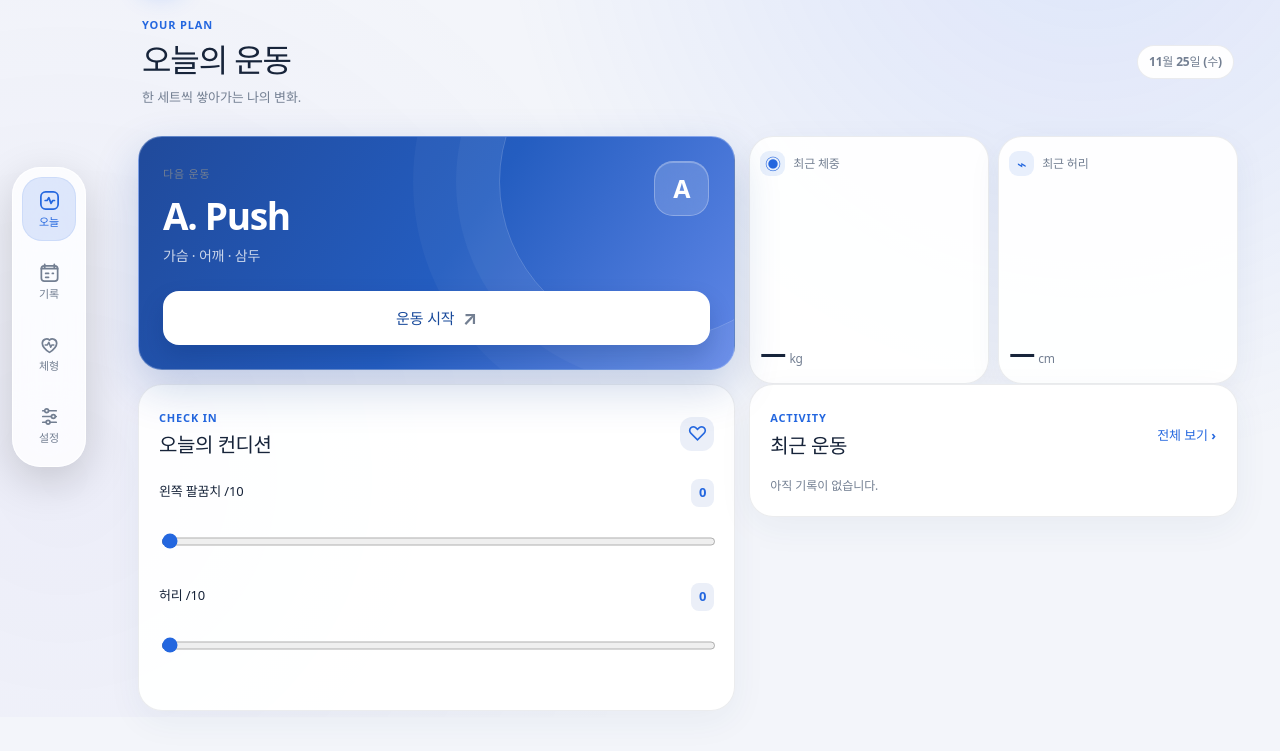
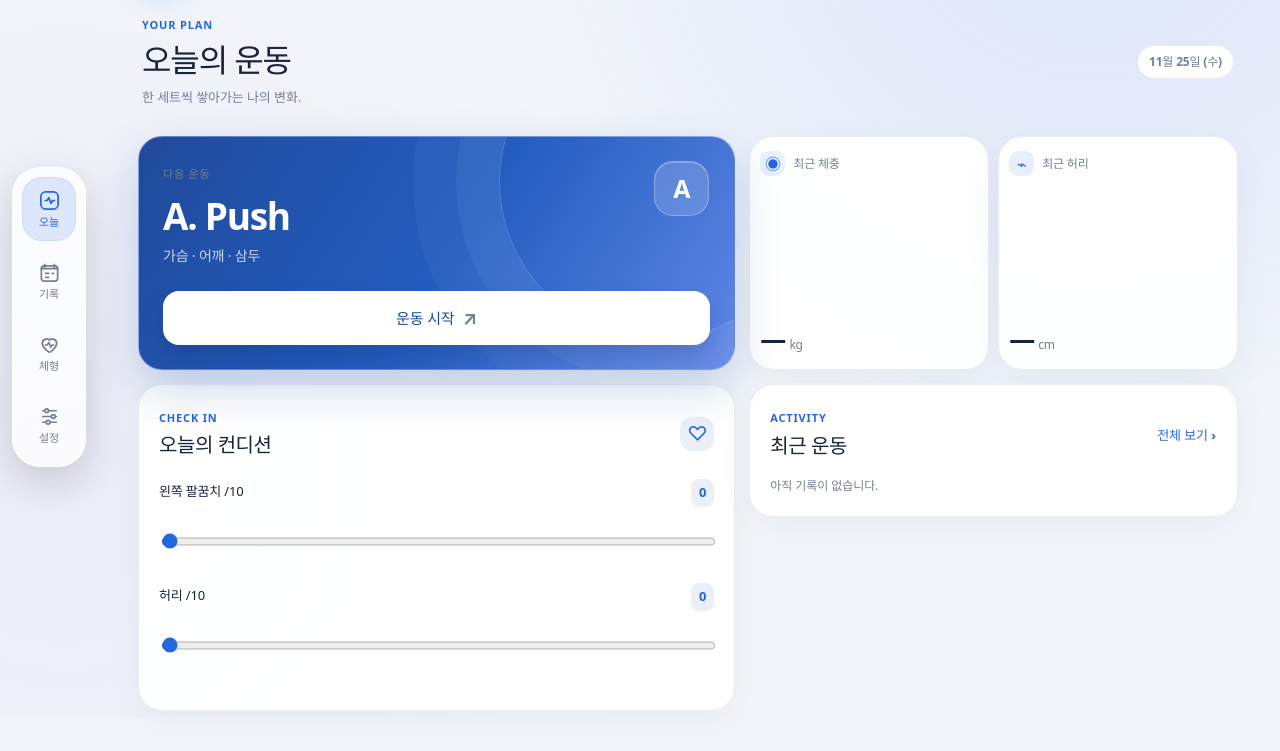
Before and after one commit to changwon-lim/three-split-trainer, a plain HTML site: page index.html in a window 1280 px wide. Shown: the part 83-834 px from the top of the page. Drawn offline with Linux system fonts and the light colour scheme.

Commit message:
Add files via upload

```diff
--- a/index.html
+++ b/index.html
@@ -10,7 +10,7 @@
 
 <main>
 <section id="home" class="view on">
-  <div class="home-intro"><div class="overline">YOUR PLAN</div><div class="intro-row"><h2>오늘의 운동</h2><span id="iosTodayDate" class="date-pill"></span></div><p>한 세트씩 쌓아가는 나의 변화.</p></div>
+  <div class="home-intro"><div class="overline">YOUR PLAN</div><div class="intro-row"><h2>오늘의 운동</h2><span id="iosTodayDate" class="date-pill"></span></div><p>한 세트씩 쌓아가는 나의 변화.<//p></div>
   <div class="card hero"><div class="hero-copy"><span class="hero-kicker">다음 운동</span><h2 id="nextName"></h2><p id="nextSub"></p></div><b id="badge"></b>
   <button id="start" class="primary">운동 시작 <span class="cta-arrow" aria-hidden="true">↗</span></button></div>
   <div class="two metrics-grid"><div class="card stat"><span class="stat-label"><span class="stat-icon" aria-hidden="true">◉</span> 최근 체중</span><div class="stat-reading"><strong id="weight">—</strong><span>kg</span></div></div><div class="card stat"><span class="stat-label"><span class="stat-icon" aria-hidden="true">⌁</span> 최근 허리</span><div class="stat-reading"><strong id="waist">—</strong><span>cm</span></div></div></div>
--- a/ios-fold7.css
+++ b/ios-fold7.css
@@ -84,3 +84,17 @@ nav { background:var(--glass)!important; border:1px solid var(--glass-border)!im
   #exercises .workout-set-headers{grid-template-columns:28px 1fr 1fr .8fr 42px;gap:7px}
 }
 @media(prefers-reduced-motion:reduce){*{animation:none!important;transition:none!important;scroll-behavior:auto!important}}
+
+/* v12: Match the unfolded home metric cards to the Push/Pull/Legs start card. */
+@media (min-width:715px) and (min-height:520px) {
+  #home > .metrics-grid {
+    align-self: stretch;
+    min-height: 0;
+    margin: 7px 0 !important;
+  }
+  #home > .metrics-grid > .stat {
+    height: 100% !important;
+    min-height: 0 !important;
+    margin: 0 !important;
+  }
+}
--- a/sw.js
+++ b/sw.js
@@ -1,4 +1,4 @@
-const CACHE = "3split-v11-ios-fold7";
+const CACHE = "3split-v12-ios-fold7";
 const ASSETS = ["./", "./index.html", "./styles.css", "./base-ui.css", "./ios-fold7.css", "./app.js", "./history-v5.js", "./manifest.json", "./app-icon-v11-192.png", "./app-icon-v11-512.png", "./app-icon-maskable-v11-512.png"];
 self.addEventListener("install", event => {event.waitUntil(caches.open(CACHE).then(cache => cache.addAll(ASSETS))); self.skipWaiting();});
 self.addEventListener("activate", event => {event.waitUntil(caches.keys().then(keys => Promise.all(keys.filter(k => k !== CACHE).map(k => caches.delete(k))))); self.clients.claim();});
```
Also changed, not shown: 1 other file.
